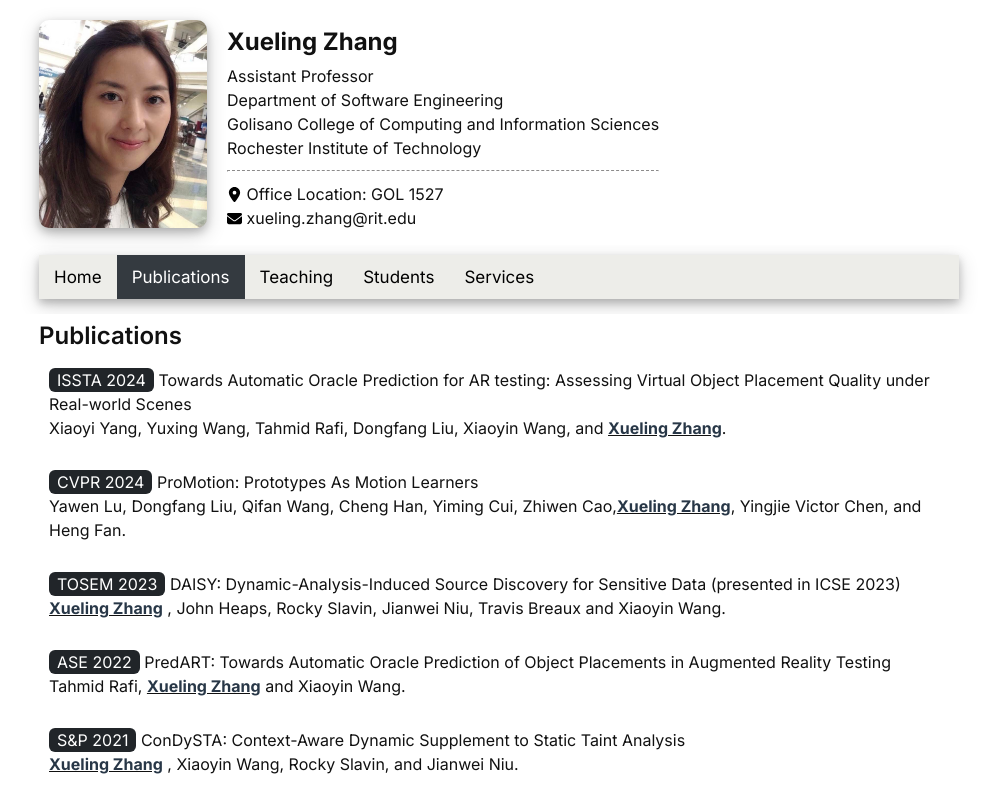
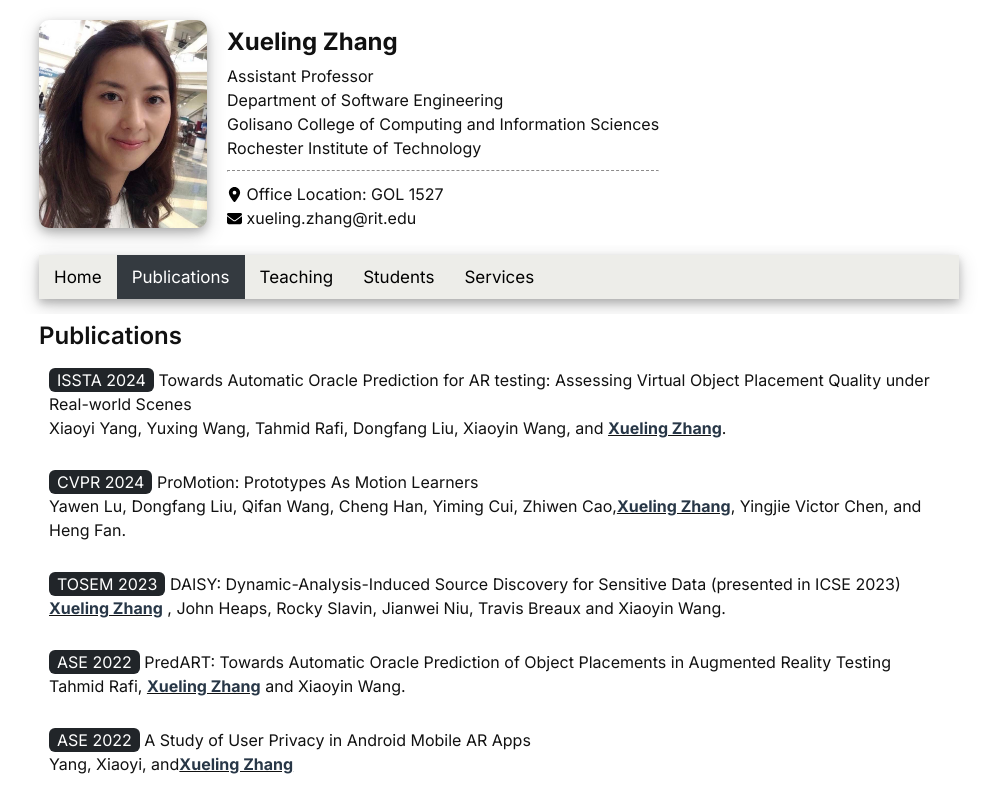
Before and after one commit to XuelingZ/XuelingZ.github.io, a Next.js app: page / in a window 1280 px wide. Both pictures are taken after a click on the link "Publications". Shown: the top 800 px of the page, without its empty margins (141-1138 px from the left). Built offline with nearby package versions, Linux system fonts and the light colour scheme.

Commit message:
Update publications.js

```diff
--- a/src/components/publications.js
+++ b/src/components/publications.js
@@ -61,6 +61,19 @@ export default function Publications() {
     ] */}
   </p>
 
+
+
+  <p className="divcontainer">
+    <span className="w3-tag w3-blue w3-round">ASE 2022</span> {" "}
+    A Study of User Privacy in Android Mobile AR Apps <br />
+    Yang, Xiaoyi, and
+    <b>
+      <u>
+        <font color="#283747">Xueling Zhang</font>
+      </u>
+    </b>
+  </p>
+
   <p className="divcontainer">
     <span className="w3-tag w3-blue w3-round">S&P 2021</span> {" "}
     ConDySTA: Context-Aware Dynamic Supplement to Static Taint Analysis <br />
@@ -116,7 +129,7 @@ export default function Publications() {
     Privacy assurance for android augmented reality apps <br />
     <b>
       <u>
-        <font color="#283747">Weihang Wang</font>
+        <font color="#283747">Xueling Zhang</font>
       </u>
     </b>, Rocky Slavin, Xiaoyin Wang, and Jianwei Niu.<br />
     {/* In Proceedings of the 38th Annual Computer Security Applications Conference,
```
